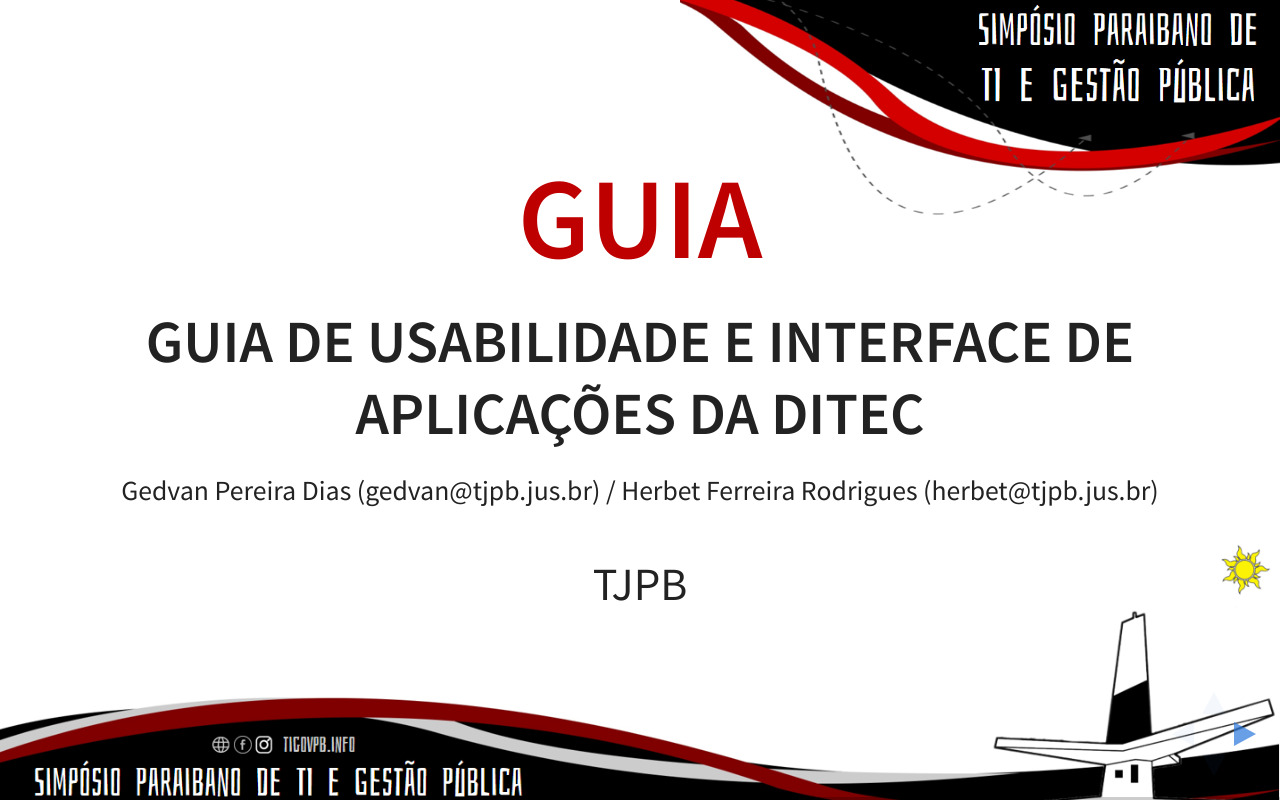
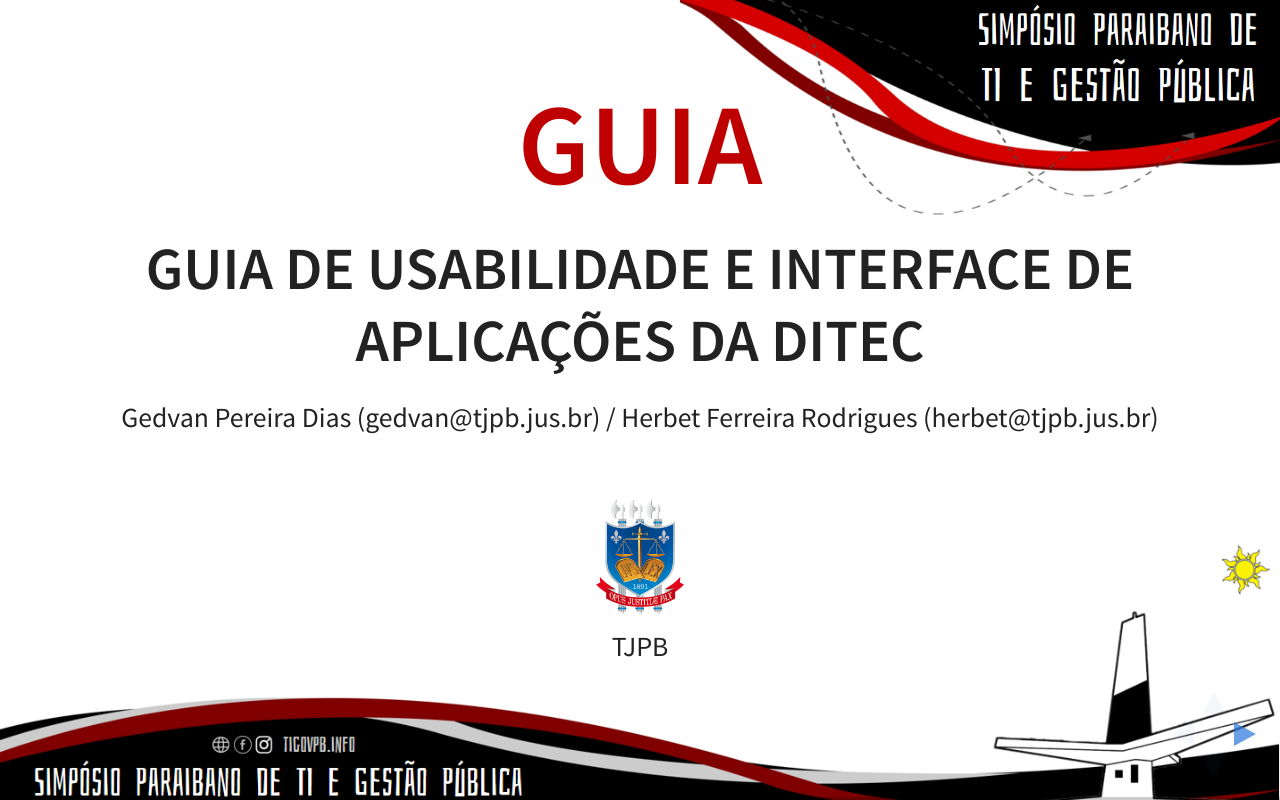
Before and after one commit to gedvan/slides-guia, a plain HTML site: page index.html in a window 1280 px wide. Drawn offline with Linux system fonts and the light colour scheme.

Commit message:
adicionando brasao do tjpb

```diff
--- a/css/guia.css
+++ b/css/guia.css
@@ -33,3 +33,10 @@
 .light {
   color: #cccccc !important;
 }
+
+.reveal section img.brasao-tjpb {
+  border: none;
+  box-shadow: none;
+  margin-bottom: 0;
+  width: 80px;
+}
--- a/index.html
+++ b/index.html
@@ -47,7 +47,10 @@
       <p>
         <small>Gedvan Pereira Dias (gedvan@tjpb.jus.br) / Herbet Ferreira Rodrigues (herbet@tjpb.jus.br)</small>
       </p>
-      <p>TJPB</p>
+       <p>
+        <img src="img/brasao-tjpb.png" class="brasao-tjpb" /><br />
+        <small>TJPB</small>
+       </p>
     </section>
 
     <section>
@@ -245,7 +248,11 @@
       <br />
       <h4>Contatos:</h4>
       <p>
-        Gedvan Pereira Dias (gedvan@tjpb.jus.br) <br /> Herbet Ferreira Rodrigues (herbet@tjpb.jus.br)
+        <small>Gedvan Pereira Dias (gedvan@tjpb.jus.br) <br /> Herbet Ferreira Rodrigues (herbet@tjpb.jus.br)</small>
+      </p>
+      <p>
+        <img src="img/brasao-tjpb.png" class="brasao-tjpb" /><br />
+        <small>TJPB</small>
       </p>
     </section>
 
```
Also changed, not shown: img/brasao-tjpb.png (added).
